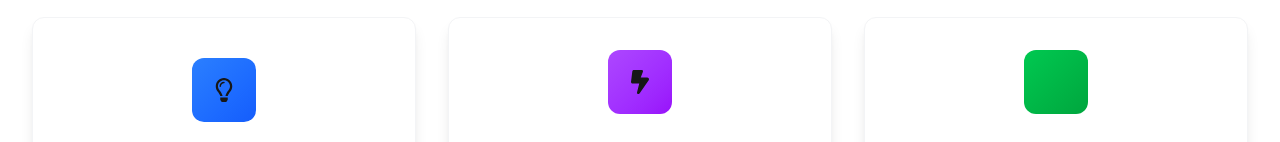
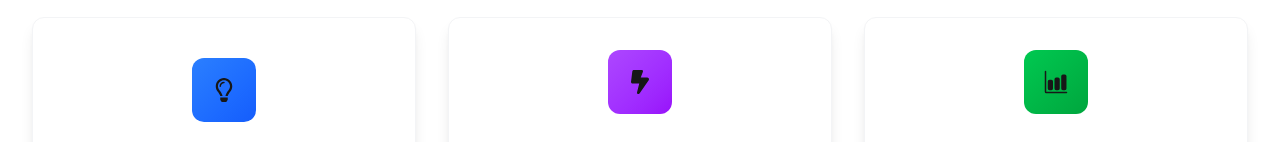
Before and after one commit to GraceG1225/NeuraSectProj, a Next.js app in the folder neurasect/: page / in a window 1280 px wide. Shown: the part 643-785 px from the top of the page. Built offline with nearby package versions, Linux system fonts and the light colour scheme; no server answers; the database is empty.

Commit message:
readd icon

```diff
--- a/neurasect/src/app/page.tsx
+++ b/neurasect/src/app/page.tsx
@@ -4,6 +4,7 @@ import Link from "next/link";
 import { FaCheckCircle, FaBook, FaLayerGroup, FaRegQuestionCircle, FaPlusCircle, FaFileAlt, FaRegLightbulb } from "react-icons/fa";
 import { FaBoltLightning } from "react-icons/fa6";
 import { IoIosArrowForward, IoIosRefresh} from "react-icons/io";
+import { IoBarChart } from "react-icons/io5";
 
 interface Dataset {
   id: string;
@@ -127,7 +128,7 @@ export default function Home() {
             <div className="card card-hover p-8 text-center">
               <div className="w-16 h-16 bg-gradient-to-br from-green-500 to-green-600 rounded-xl flex items-center justify-center mx-auto mb-6">
                 <div className="scale-150">
-                  {/* <IoBarChart /> */}
+                  <IoBarChart />
                 </div>
               </div>
               <h3 className="text-2xl font-bold text-gray-900 mb-4">
@@ -188,7 +189,7 @@ export default function Home() {
 
                   <p className="text-gray-600 mb-6">
                     Ready for machine learning experiments. Click to explore the
-                    data structure and start training your models.
+                    dataset.
                   </p>
 
                   <div className="flex items-center justify-between">
```
